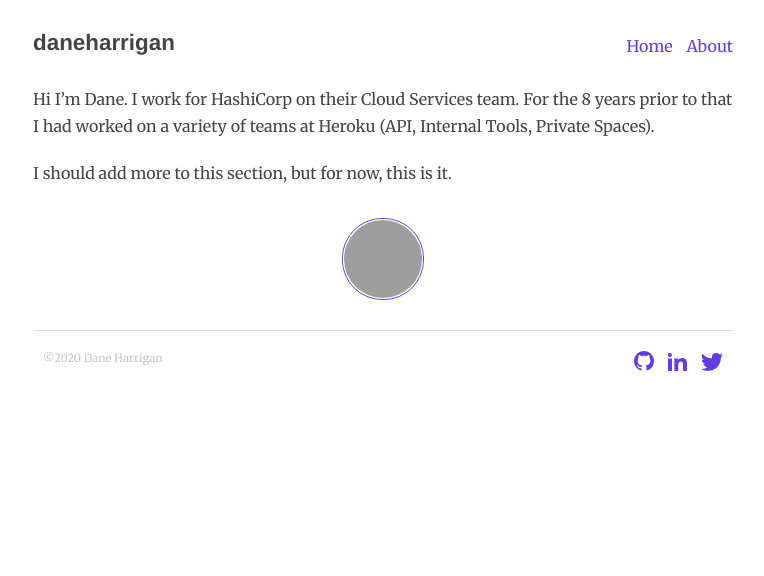
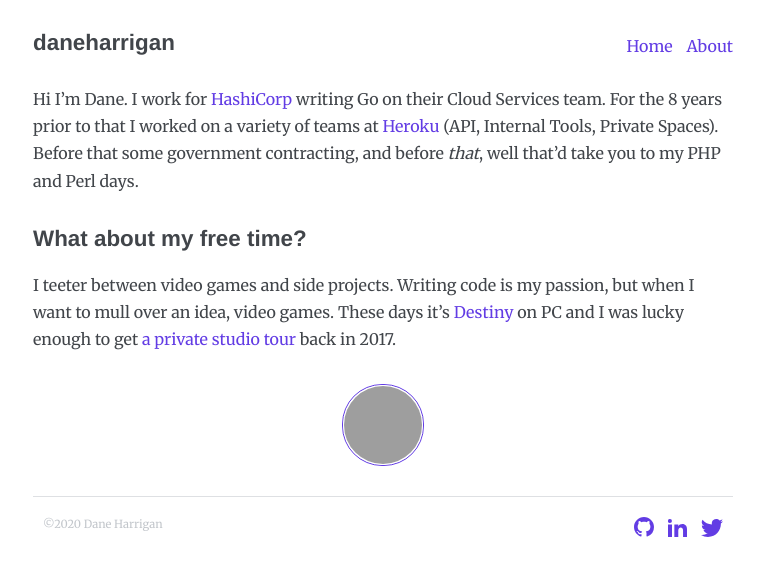
Before and after one commit to daneharrigan/daneharrigan.github.io, a Jekyll site: the page built from about.md, in a window 1280 px wide, cut to the strip 0-576 px from the top of the page. Shown: the whole strip, without its empty margins (257-1021 px from the left). Built offline with Jekyll 4.4.1, drawn with Linux system fonts in a browser that asks for light colours; grey boxes are pictures that could not be loaded.

Commit message:
Add more to the about and a personal contributions log

```diff
--- a/about.md
+++ b/about.md
@@ -3,8 +3,18 @@
 title: About
 ---
 
-Hi I'm Dane. I work for HashiCorp on their Cloud Services team. For the 8 years
-prior to that I had worked on a variety of teams at Heroku (API, Internal Tools,
-Private Spaces).
+Hi I'm Dane. I work for [HashiCorp][1] writing Go on their Cloud Services team.
+For the 8 years prior to that I worked on a variety of teams at [Heroku][2] (API,
+Internal Tools, Private Spaces). Before that some government contracting, and
+before _that_, well that'd take you to my PHP and Perl days.
 
-I should add more to this section, but for now, this is it.
+## What about my free time?
+
+I teeter between video games and side projects. Writing code is my passion, but
+when I want to mull over an idea, video games. These days it's [Destiny][3] on
+PC and I was lucky enough to get [a private studio tour][4] back in 2017.
+
+[1]: https://hashicorp.com
+[2]: https://heroku.com
+[3]: https://www.bungie.net/7/en/Destiny/Shadowkeep
+[4]: https://www.instagram.com/p/BYZO1WgldEw
```
Also changed, not shown: contributions.md (added, +12 -0 lines).
